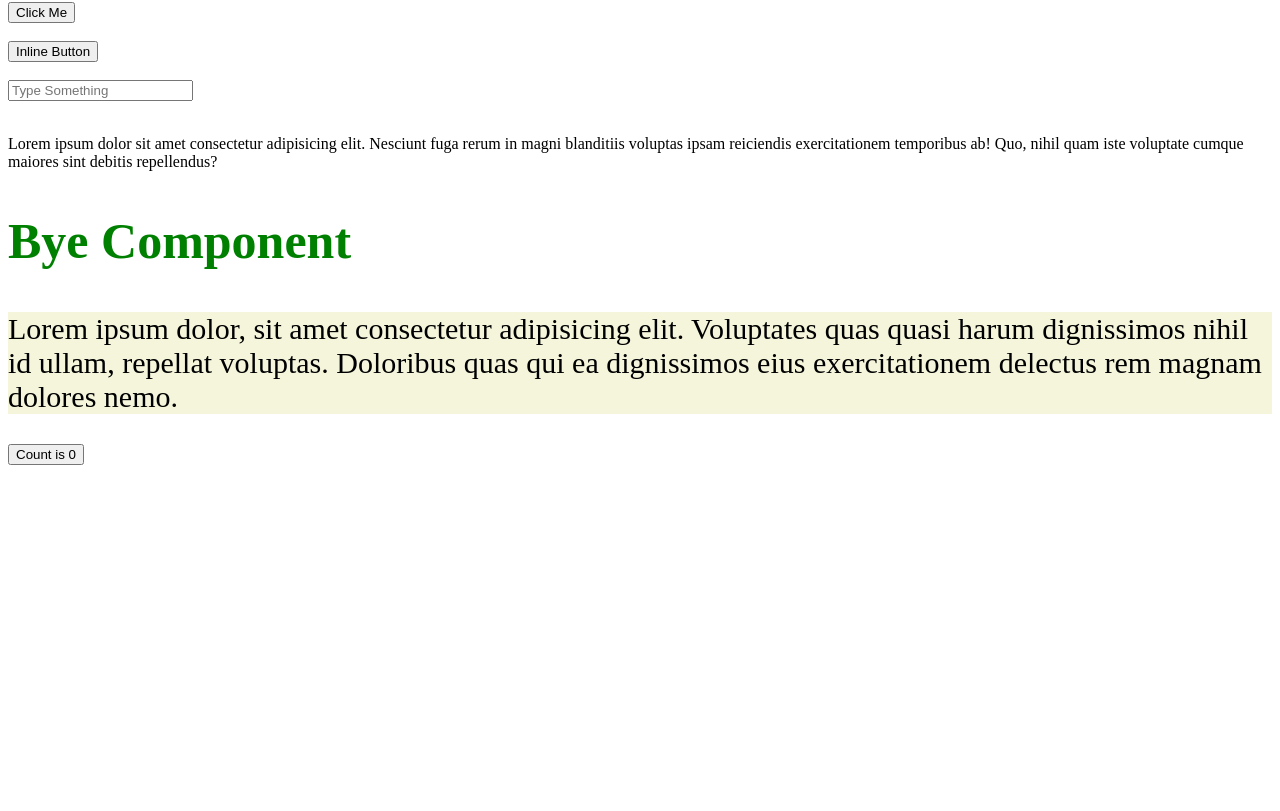
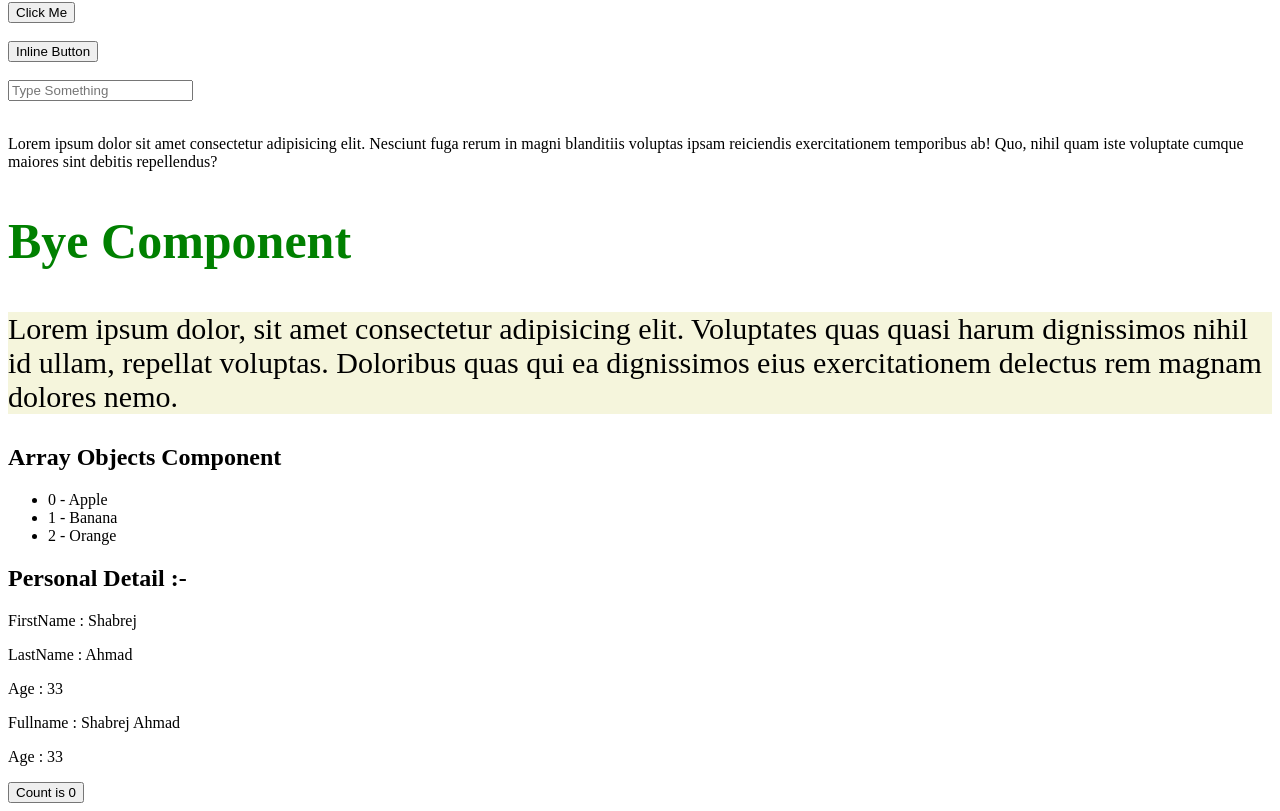
Before and after one commit to shabrej15/reactlearnapp, a React (Vite) app: page / in a window 1280 px wide. Shown: the part 631-1442 px from the top of the page. Before the commit the page ends 1104 px from the top, so only its background shows below. Built offline with nearby package versions, Linux system fonts and the light colour scheme.

Commit message:
arrar and object basic complete

```diff
--- a/src/App.jsx
+++ b/src/App.jsx
@@ -6,6 +6,7 @@ import './App.css'
 import Hello from './Hello'
 import Bye from './Bye'
 import Myfunction from './Myfunction'
+import Myarrayobjects from './Myarrayobjects'
 
 function App() {
   const [count, setCount] = useState(0)
@@ -22,6 +23,7 @@ function App() {
         <img src={reactLogo} alt="reactLogo" width="100" height="100" />
         <Myfunction/>
         <Bye/>
+        <Myarrayobjects />
 
 
         {/* <div>
--- /dev/null
+++ b/src/Myarrayobjects.jsx
@@ -0,0 +1,44 @@
+const Myarrayobjects = ()=>{
+
+    const fruits = ['Apple','Banana','Orange'];
+
+    const user = {
+        firstname : "Shabrej",
+        lastname : "Ahmad",
+        age : "33"
+    }
+
+    const fullname = (users)=>{
+        return users.firstname+ " "+ users.lastname
+    }
+
+    return (
+        <div>
+            <h1>Array Objects Component</h1>
+            <ul>
+{
+fruits.map((fruit,index)=>(
+<li>{index} - {fruit}</li>
+        ))
+
+}
+
+  </ul>
+
+<h2>Personal Detail :-</h2>
+<p>FirstName : {user.firstname}</p>
+<p>LastName : {user.lastname}</p>
+<p>Age : {user.age}</p>
+
+
+<p>Fullname : {fullname(user)}</p>
+<p>Age : {user.age}</p>
+
+
+
+
+        </div>
+    )
+}
+
+export default Myarrayobjects;
```
